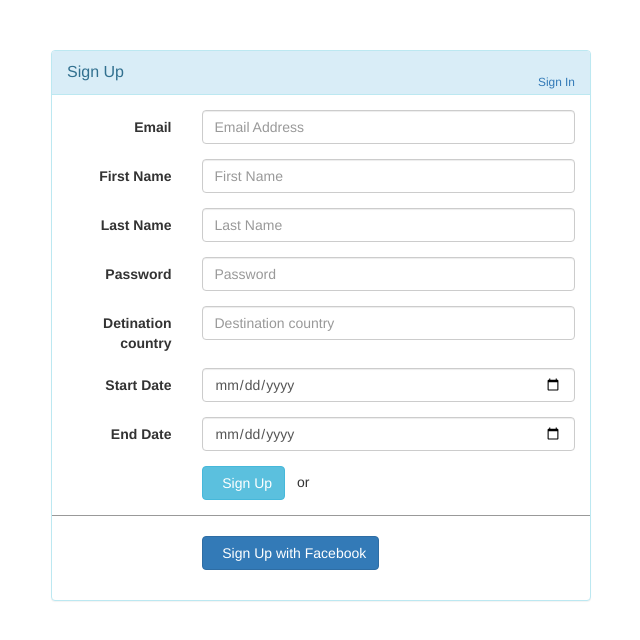
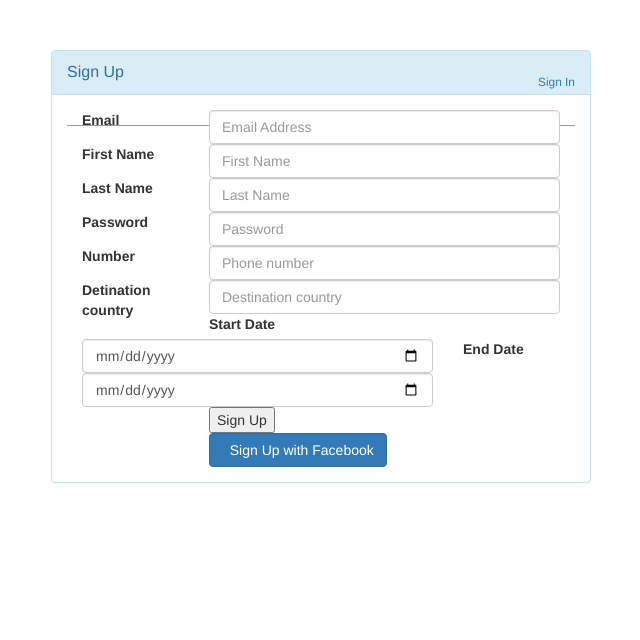
Before and after one commit to aksharjoshi/FindBuddy, a Django app: page / in a window 1280 px wide, after a click on "Sign Up Here". Shown: the top 640 px of the page, without its empty margins (319-959 px from the left). Run offline with Django 3.2, Linux system fonts and the light colour scheme; some libraries are stand-ins or nearby versions.

Commit message:
signup using celery

```diff
--- /dev/null
+++ b/TravelBuddyProject/FindBuddy/middleware/queue.py
@@ -0,0 +1,6 @@
+from celery import Celery
+from django.conf import settings
+
+app = Celery('tasks')
+
+app.config_from_object('django.conf:settings')
--- a/TravelBuddyProject/FindBuddy/models.py
+++ b/TravelBuddyProject/FindBuddy/models.py
@@ -11,4 +11,4 @@ class Traveller(models.Model):
     country = models.CharField(max_length=20)
 
     def __str__(self):
-        return self.title
+        return self.name
--- a/TravelBuddyProject/FindBuddy/templates/FindBuddy/signin.html
+++ b/TravelBuddyProject/FindBuddy/templates/FindBuddy/signin.html
@@ -74,6 +74,7 @@
                         </div>
                     </div>
         </div>
+        <form action="signup" method="POST">
         <div id="signupbox" style="display:none; margin-top:50px" class="mainbox col-md-6 col-md-offset-3 col-sm-8 col-sm-offset-2">
                     <div class="panel panel-info">
                         <div class="panel-heading">
@@ -93,26 +94,34 @@
                                 <div class="form-group">
                                     <label for="email" class="col-md-3 control-label">Email</label>
                                     <div class="col-md-9">
-                                        <input type="text" class="form-control" name="email" placeholder="Email Address">
+                                        <input id="email" type="text" class="form-control" name="email" placeholder="Email Address">
                                     </div>
                                 </div>
 
                                 <div class="form-group">
                                     <label for="firstname" class="col-md-3 control-label">First Name</label>
                                     <div class="col-md-9">
-                                        <input type="text" class="form-control" name="firstname" placeholder="First Name">
+                                        <input id="firstname" type="text" class="form-control" name="firstname" placeholder="First Name">
                                     </div>
                                 </div>
                                 <div class="form-group">
                                     <label for="lastname" class="col-md-3 control-label">Last Name</label>
                                     <div class="col-md-9">
-                                        <input type="text" class="form-control" name="lastname" placeholder="Last Name">
+                                        <input id="lastname" type="text" class="form-control" name="lastname" placeholder="Last Name">
                                     </div>
                                 </div>
+
                                 <div class="form-group">
                                     <label for="password" class="col-md-3 control-label">Password</label>
                                     <div class="col-md-9">
-                                        <input type="password" class="form-control" name="passwd" placeholder="Password">
+                                        <input id="password" type="password" class="form-control" name="passwd" placeholder="Password">
+                                    </div>
+                                </div>
+
+                                <div class="form-group">
+                                    <label for="number" class="col-md-3 control-label">Number</label>
+                                    <div class="col-md-9">
+                                        <input id="number" type="text" class="form-control" name="number" placeholder="Phone number">
                                     </div>
                                 </div>
 
@@ -120,23 +129,23 @@
                                     <label for="icode" class="col-md-3 control-label">Detination country</label>
                                     <div class="col-md-9">
                                         <!--<select class="input-medium bfh-countries" data-country="US"></select>-->
-                                        <input type="text" class="form-control" name="dcountry" placeholder="Destination country">
+                                        <input id="icode" type="text" class="form-control" name="icode" placeholder="Destination country">
                                     </div>
                                 </div>
 
 
                                 <div class="form-group">
-                                    <label for="icode" class="col-md-3 control-label">Start Date</label>
+                                    <label for="sdate" class="col-md-3 control-label">Start Date</label>
                                     <div class="col-md-9">
-                                        <input type="date" class="form-control" name="sdate" placeholder="">
+                                        <input id="sdate" type="date" class="form-control" name="sdate" placeholder="">
                                     </div>
                                 </div>
 
 
                                 <div class="form-group">
-                                    <label for="icode" class="col-md-3 control-label">End Date</label>
+                                    <label for="edate" class="col-md-3 control-label">End Date</label>
                                     <div class="col-md-9">
-                                        <input type="date" class="form-control" name="edate" placeholder="">
+                                        <input id="edate" type="date" class="form-control" name="edate" placeholder="">
                                     </div>
                                 </div>
 
@@ -144,10 +153,12 @@
                                 <div class="form-group">
                                     <!-- Button -->
                                     <div class="col-md-offset-3 col-md-9">
-                                        <button id="btn-signup" type="button" class="btn btn-info"><i class="icon-hand-right"></i> &nbsp Sign Up</button>
-                                        <span style="margin-left:8px;">or</span>
+                                        <input type="submit" name="signup" value="Sign Up">
+                                        <!-- <button id="btn-signup" type="button" class="btn btn-info"><i class="icon-hand-right"></i> &nbsp Sign Up</button>
+                                        <span style="margin-left:8px;">or</span>  -->
                                     </div>
                                 </div>
+                            </form>
 
                                 <div style="border-top: 1px solid #999; padding-top:20px"  class="form-group">
 
--- a/TravelBuddyProject/FindBuddy/urls.py
+++ b/TravelBuddyProject/FindBuddy/urls.py
@@ -19,5 +19,5 @@ from . import views
 
 urlpatterns = [
     url(r'^$', views.signin, name='signin'),
-    url(r'^signup/$', views.signup, name='signup'),
+    url(r'^signup$', views.signup, name='signup'),
 ]
--- a/TravelBuddyProject/FindBuddy/views.py
+++ b/TravelBuddyProject/FindBuddy/views.py
@@ -2,6 +2,12 @@
 from __future__ import unicode_literals
 
 from django.shortcuts import render
+
+from .models import Traveller
+from middleware import addUser
+
+#importing traveller form
+#from .forms import TravellerForm
 
 # Create your views here.
 
@@ -10,4 +16,24 @@ def signin(request):
     return render(request, 'FindBuddy/signin.html')
 
 def signup(request):
-    return render(request, 'FindBuddy/basic.html', {'content':['If you would like to contact me, please email me','akshar.joshi91@gmail.com']})
+	if request.method == 'POST':
+		email = request.POST.get('email','')
+		name = request.POST.get('firstname','') + ' ' +request.POST.get('lastname','')
+		number = int(request.POST.get('number',''))
+		sdate = request.POST.get('sdate','')
+		edate = request.POST.get('edate','')
+		destination = request.POST.get('icode','')
+
+		print destination
+
+		traveller_obj = Traveller()
+		traveller_obj.name = name
+		traveller_obj.number = number
+		traveller_obj.travel_start_date = sdate
+		traveller_obj.travel_end_date = edate
+		traveller_obj.country = destination
+
+#		traveller_obj.save()
+		addUser(traveller_obj)
+
+		return render(request, 'FindBuddy/signin.html')
--- a/TravelBuddyProject/TravelBuddyProject/settings.py
+++ b/TravelBuddyProject/TravelBuddyProject/settings.py
@@ -44,7 +44,7 @@ MIDDLEWARE = [
     'django.middleware.security.SecurityMiddleware',
     'django.contrib.sessions.middleware.SessionMiddleware',
     'django.middleware.common.CommonMiddleware',
-    'django.middleware.csrf.CsrfViewMiddleware',
+    #'django.middleware.csrf.CsrfViewMiddleware',
     'django.contrib.auth.middleware.AuthenticationMiddleware',
     'django.contrib.messages.middleware.MessageMiddleware',
     'django.middleware.clickjacking.XFrameOptionsMiddleware',
@@ -100,6 +100,9 @@ AUTH_PASSWORD_VALIDATORS = [
     },
 ]
 
+#Broker links
+#BROKER_URL = "amqp://admin:admin123@localhost:5672/travelvhost/"
+
 
 # Internationalization
 # https://docs.djangoproject.com/en/1.11/topics/i18n/
```
Also changed, not shown: TravelBuddyProject/FindBuddy/forms.py (added, +10 -0 lines), TravelBuddyProject/FindBuddy/middleware.py (added, +12 -0 lines), TravelBuddyProject/FindBuddy/admin.py (line endings or trailing spaces), TravelBuddyProject/FindBuddy/migrations/0001_initial.py (added), TravelBuddyProject/db.sqlite3, 8 other files.
